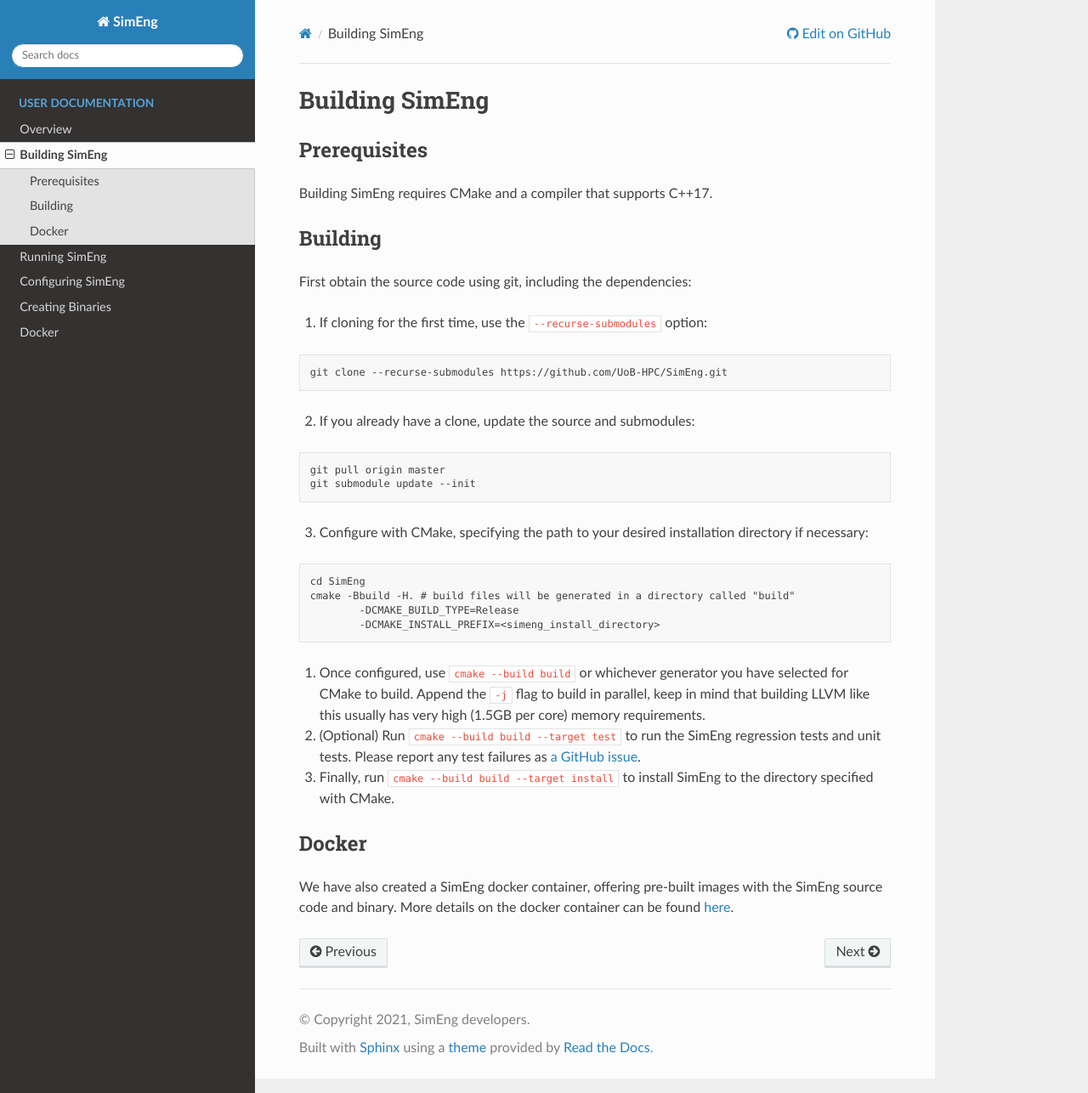
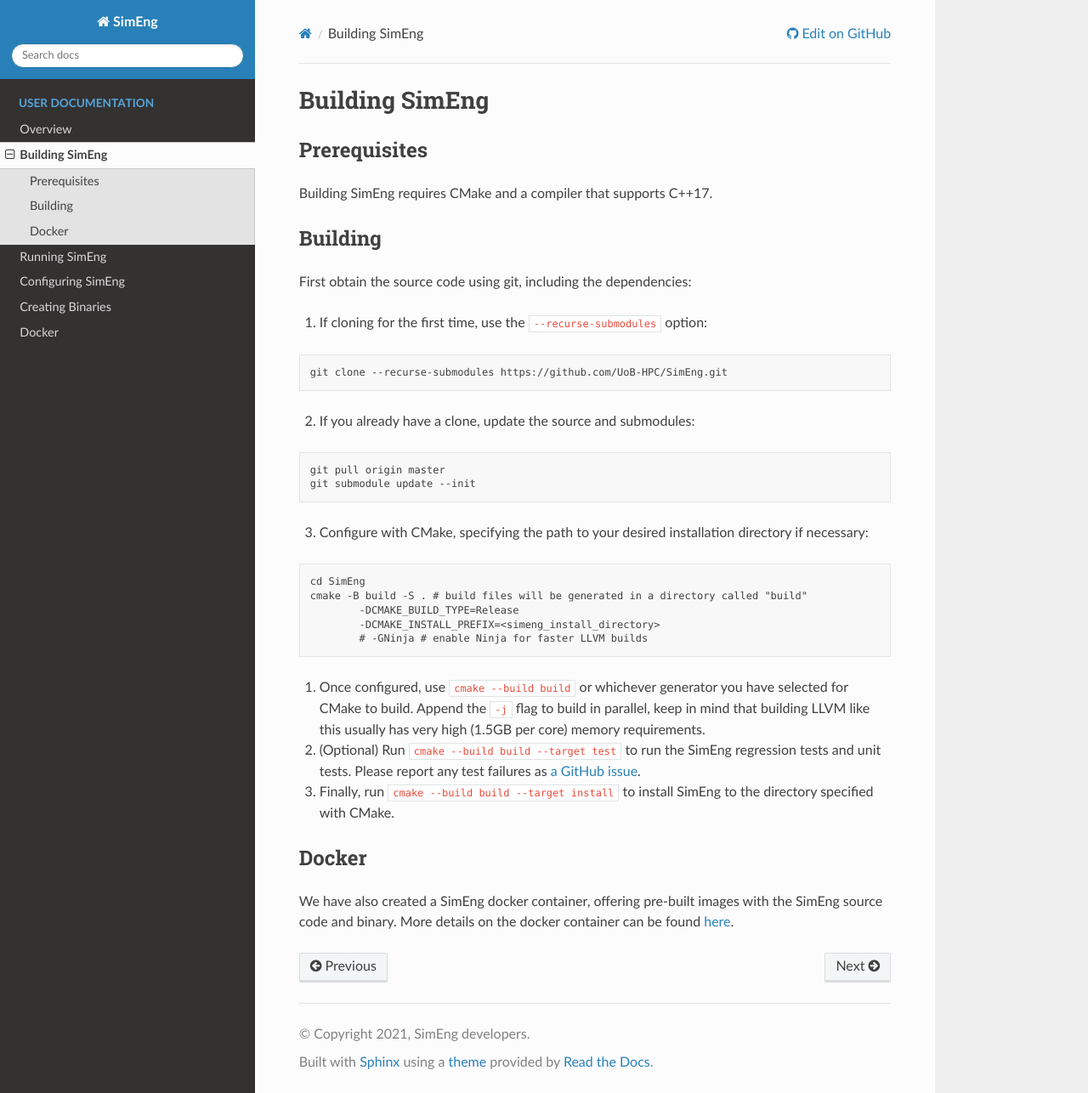
Before and after one commit to UoB-HPC/SimEng, a Sphinx documentation site: the page built from docs/sphinx/user/building_simeng.rst, in a window 1280 px wide and 1286 px high. Shown: the whole window at 85% size. Built offline with Sphinx 7.4.7 and the Read the Docs theme 2.0.0, drawn with Linux system fonts in a browser that asks for light colours; pages that are not in the unit, such as notebooks, are missing from menus.

Commit message:
Bump CMake to 3.13 Suggest Ninja if installed

```diff
--- a/CMakeLists.txt
+++ b/CMakeLists.txt
@@ -1,4 +1,4 @@
-cmake_minimum_required(VERSION 3.12)
+cmake_minimum_required(VERSION 3.13)
 cmake_policy(SET CMP0048 NEW)
 
 project(SimEng VERSION 0.1)
--- a/docs/sphinx/user/building_simeng.rst
+++ b/docs/sphinx/user/building_simeng.rst
@@ -29,9 +29,10 @@
 .. code-block:: text
 
         cd SimEng
-        cmake -Bbuild -H. # build files will be generated in a directory called "build"
+        cmake -B build -S . # build files will be generated in a directory called "build"
                 -DCMAKE_BUILD_TYPE=Release
                 -DCMAKE_INSTALL_PREFIX=<simeng_install_directory>
+                # -GNinja # enable Ninja for faster LLVM builds
 
 1. Once configured, use ``cmake --build build`` or whichever generator you have selected for CMake to build. Append the ``-j`` flag to build in parallel, keep in mind that building LLVM like this usually has very high (1.5GB per core) memory requirements.
 
```
